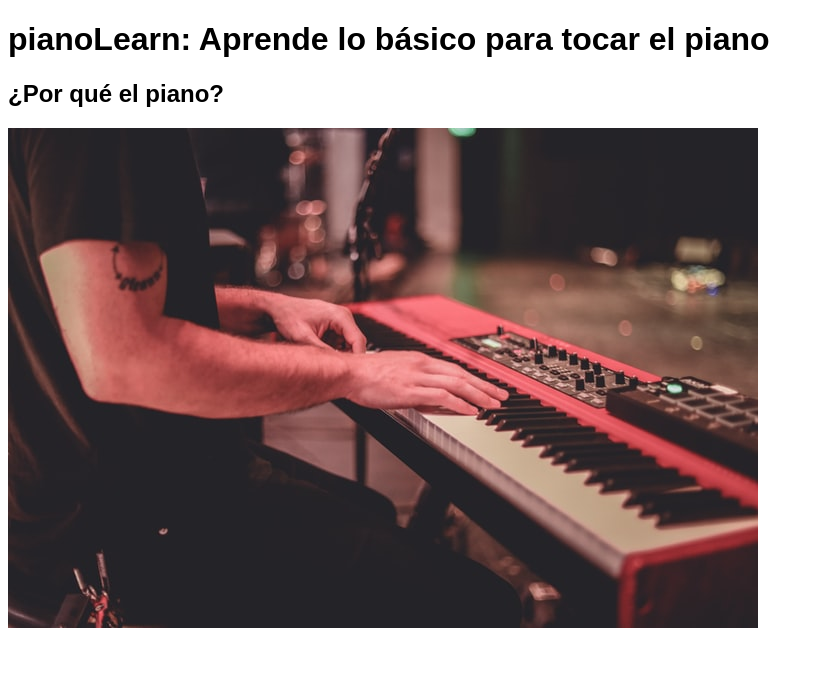
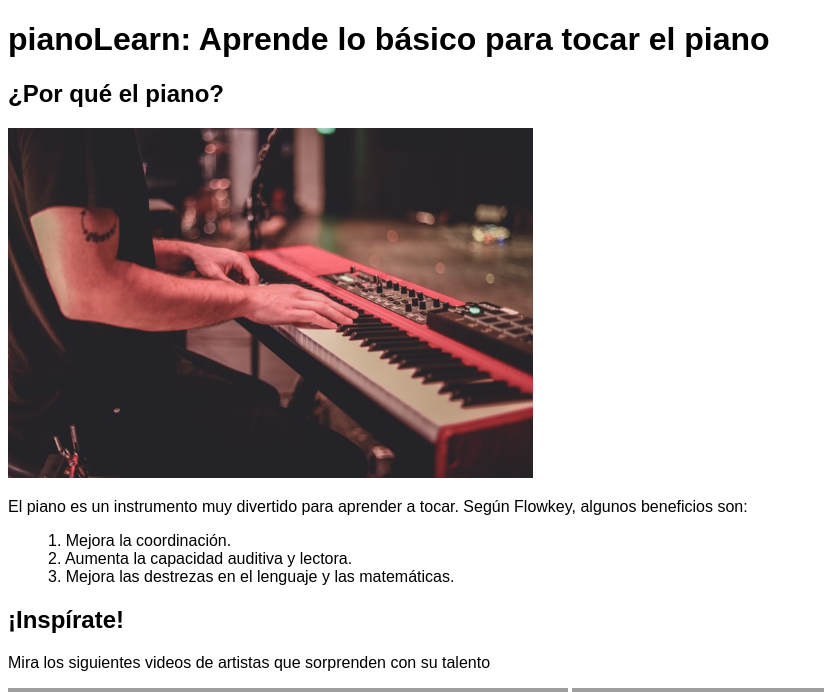
Before and after one commit to GerMorales/pianoLearn, a Python web app: template templates/index.html in a window 1280 px wide. Shown: the top 692 px of the page, without its empty margins (0-824 px from the left). Before the commit the page ends 628 px from the top, so only its background shows below. Run offline with Jinja, Linux system fonts and the light colour scheme; the template is opened without the code that fills it, so the values that code supplies are empty; some web fonts are replaced; grey boxes are pictures that could not be loaded.

Commit message:
made main page

```diff
--- a/templates/index.html
+++ b/templates/index.html
@@ -9,7 +9,65 @@
 <body>
     <h1>pianoLearn: Aprende lo básico para tocar el piano</h1>
     <h2>¿Por qué el piano?</h2>
-    <img src="foto3.jpg" alt="Persona tocando el piano" style="width:750x;height:500px;">
-    <p></p>
+
+    <img src="foto3.jpg" alt="Persona tocando el piano" style="width:525px;height:350x;">
+
+
+    <p>El piano es un instrumento muy divertido para aprender a tocar. Según Flowkey, algunos beneficios son:</p>
+
+    <blockquote cite=
+    "https://www.flowkey.com/es/razones-tocar-piano-estimula-cerebro#:~:text=1.,el%20piano%20mejora%20tu%20coordinaci%C3%B3n&text=Aprender%20a%20realizar%20de%20forma,la%20vista%20y%20las%20manos.">
+    1. Mejora la coordinación.<br>2. Aumenta la capacidad auditiva y lectora.<br>
+    3. Mejora las destrezas en el lenguaje y las matemáticas.</blockquote>
+
+    <h2>¡Inspírate!</h2>
+    <p>Mira los siguientes videos de artistas que sorprenden con su talento</p>
+    <iframe width="560" height="315" src="https://www.youtube.com/embed/ez1iu-zx7eE" frameborder="0" allow="accelerometer; autoplay; clipboard-write; encrypted-media; gyroscope; picture-in-picture" allowfullscreen></iframe>
+    <iframe width="560" height="315" src="https://www.youtube.com/embed/4KJEPYW5EiI" frameborder="0" allow="accelerometer; autoplay; clipboard-write; encrypted-media; gyroscope; picture-in-picture" allowfullscreen></iframe>
+
+    <div>Otros videos que te pueden gustar: <br>
+    <a href="https://www.youtube.com/watch?v=W7XHAGkQHRM">Wiz Khalifa - See You Again ft. Charlie Puth Piano Cover - Omar Altay</a><br>
+    <a href=https://www.youtube.com/watch?v=I15MJQLOTVE>Queen - Under Pressure (Piano cover)</a><br>
+    <a href=https://www.youtube.com/watch?v=_wYQc19p9W0>High Hopes - Panic! At The Disco (Piano Cover) by Peter Buka</a></div>
+
+    <h2>Aprende lo básico</h2>
+    <img src="foto1.jpg" alt="Piano y partitura" style="width:525px;height:350x;">
+
+    <p>A continuación, observa algunas instrucciones simples para entender cómo tocar algunas notas (mano derecha)</p>
+    <table class="tablaCentrada">
+        <caption>Notas de la mano derecha</caption>
+        <tr>
+            <th>Dedo</th>
+            <th>Nota</th>
+            <th>Nota (Partitura)</th>
+        </tr>
+        <tr>
+            <td>Pulgar</td>
+            <td>1 - Do</td>
+            <td><img src="1.jpg" alt="Do" style="width:240px;height:151x;"></td>
+        </tr>
+        <tr>
+            <td>Índice</td>
+            <td>2 - Re</td>
+            <td><img src="2.jpg" alt="Re" style="width:240px;height:151x;"></td>
+        </tr>
+        <tr>
+            <td>Medio</td>
+            <td>3 - Mi</td>
+            <td><img src="3.jpg" alt="Mi" style="width:240px;height:151x;"></td>
+        </tr>
+        <tr>
+            <td>Anular</td>
+            <td>4 - Fa</td>
+            <td><img src="4.jpg" alt="Fa" style="width:240px;height:151x;"></td>
+        </tr>
+        <tr>
+            <td>Meñique</td>
+            <td>5 - Sol</td>
+            <td><img src="5.jpg" alt="Sol" style="width:240px;height:151x;"></td>
+        </tr>
+    </table>
+    <p>Finalmente, mira la siguiente imagen para saber dónde ubicar ambas manos. Fíjate que la mano izquierda es lo inverso a la mano derecha</p>
+    <img src="tutorial.png" alt="Tutorial" style="width:600px;height:451x;" class="imagenCentrada">
 </body>
 </html>
--- a/templates/style.css
+++ b/templates/style.css
@@ -1,3 +1,22 @@
 @import url('https://fonts.googleapis.com/css2?family=Quattrocento&display=swap');
 
 *{font-family: Quattrocento, sans-serif;}
+div{background-color: white;
+    text-align:center;
+    border: 1px outset black;}
+
+table, th, td {
+    border: 1px solid black;
+    border-collapse: collapse;}
+
+.tablaCentrada {
+    width: auto;
+    margin: 0 auto;
+  }
+
+.imagenCentrada {
+    display: block;
+  margin-left: auto;
+  margin-right: auto;
+  width: 50%;
+}
```
Also changed, not shown: templates/1.jpg (added), templates/2.jpg (added), templates/3.jpg (added), templates/4.jpg (added), templates/5.jpg (added), templates/tutorial.png (added).
